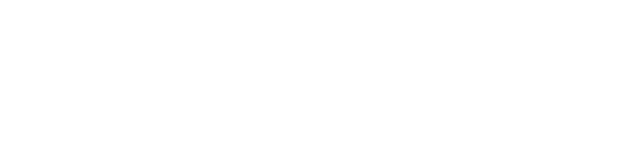
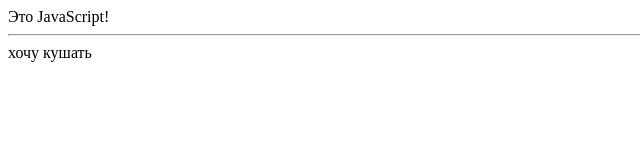
Before and after one commit to 0Umka0/Mygc, a plain HTML site: page index.html in a window 1280 px wide. Shown: the whole page, without its empty margins (0-640 px from the left). Drawn offline with Linux system fonts and the light colour scheme.

Commit message:
Update index.html

```diff
--- a/index.html
+++ b/index.html
@@ -5,6 +5,11 @@
 
 </head>
 <body>
+  <script>
+	document.write("Это JavaScript!");
+</script>
+<hr>
+  хочу кушать
   <div class="box" id="box"></div>
 </body>
 </html>
```
